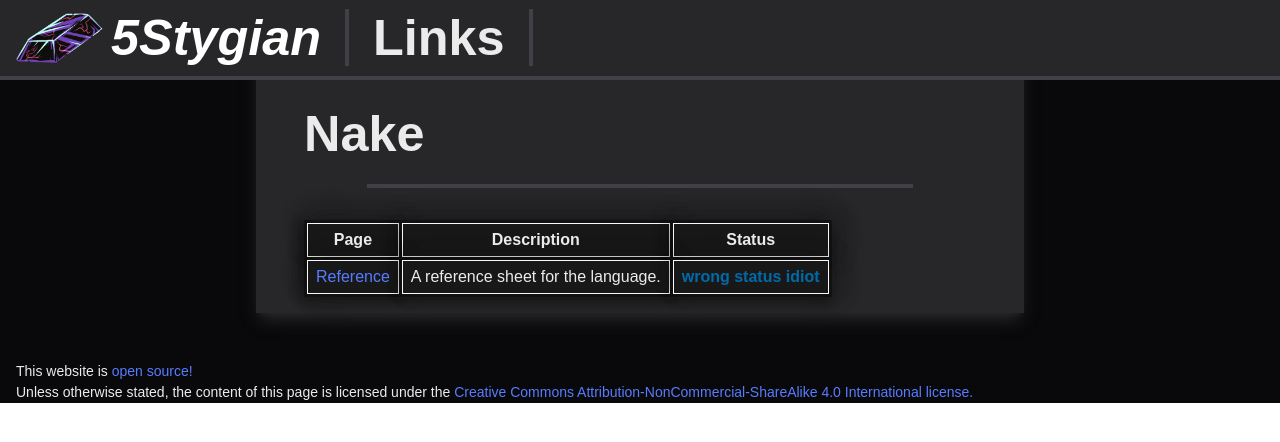
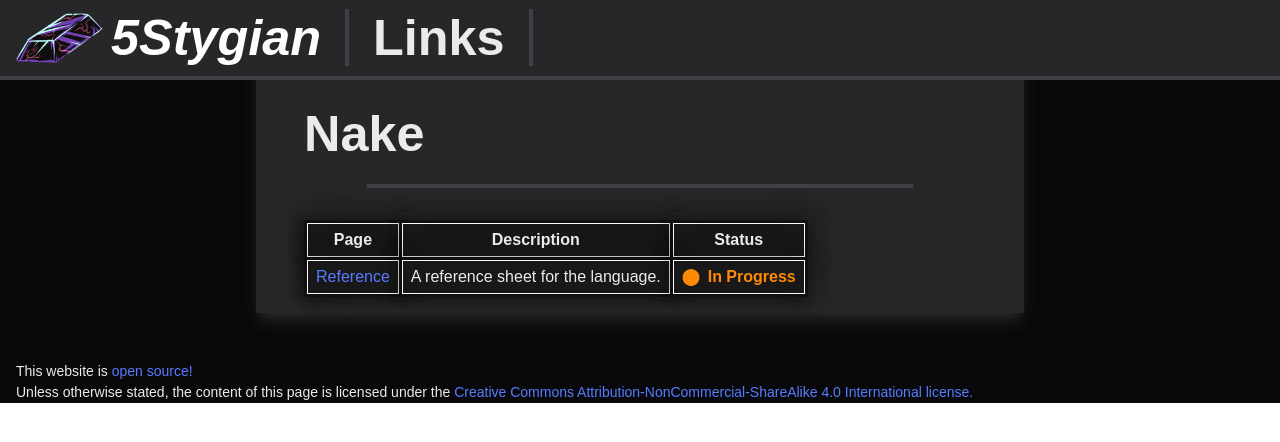
Before and after one commit to 5Stygian/5Stygian, a Next.js app: page /papers/conlangs/nake in a window 1280 px wide. Shown: the top 442 px of the page. Built offline with nearby package versions, Linux system fonts and the light colour scheme; a web font is replaced by a local one.

Commit message:
fix prod-breaking bug

```diff
--- a/src/app/papers/conlangs/nake/page.tsx
+++ b/src/app/papers/conlangs/nake/page.tsx
@@ -18,7 +18,7 @@ export default function NakeHub() {
             </td>
             <td>A reference sheet for the language.</td>
             <td>
-              <c.Status status="in-progress"></c.Status>
+              <c.Status status="IN_PROGRESS"></c.Status>
             </td>
           </tr>
         </tbody>
--- a/src/app/papers/conlangs/newconlang/page.tsx
+++ b/src/app/papers/conlangs/newconlang/page.tsx
@@ -18,7 +18,7 @@ export default function NewconlangHub() {
             </td>
             <td>A reference sheet for the language.</td>
             <td>
-              <c.Status status="in-progress"></c.Status>
+              <c.Status status="IN_PROGRESS"></c.Status>
             </td>
           </tr>
         </tbody>
```
